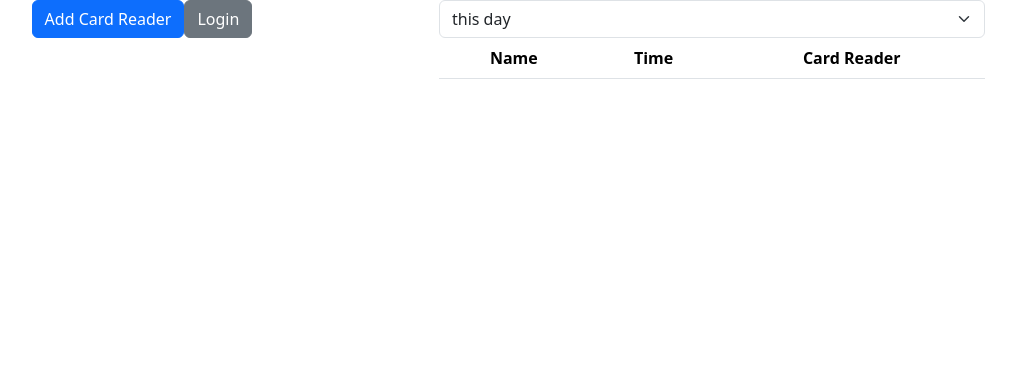
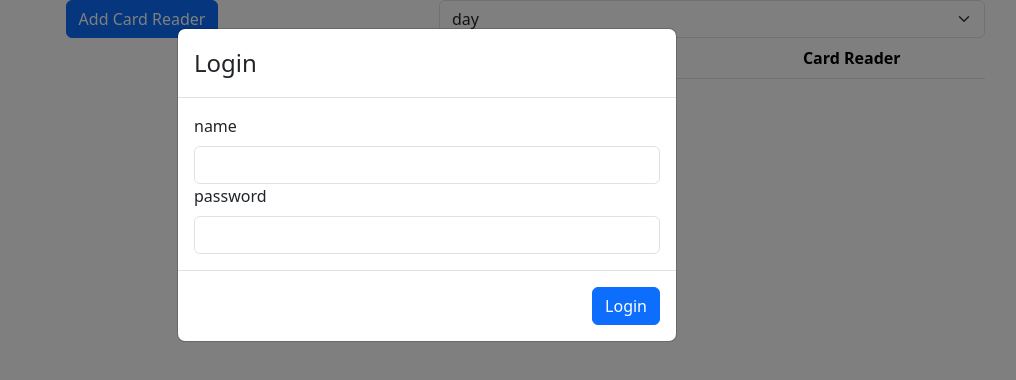
Before and after one commit to Risa123/AttendanceMonitor, a React (Create React App) app in the folder frontend/: page / in a window 1280 px wide. Shown: the top 380 px of the page, without its empty margins (213-1229 px from the left). Built offline with nearby package versions, Linux system fonts and the light colour scheme; no server answers.

Commit message:
frontend work, autorisation

```diff
--- a/frontend/public/index.html
+++ b/frontend/public/index.html
@@ -24,7 +24,7 @@
       work correctly both with client-side routing and a non-root public URL.
       Learn how to configure a non-root public URL by running `npm run build`.
     -->
-    <title>React App</title>
+    <title>Attendance Monitor</title>
   </head>
   <body>
     <noscript>You need to enable JavaScript to run this app.</noscript>
--- a/frontend/src/App.js
+++ b/frontend/src/App.js
@@ -15,25 +15,27 @@ import {CardReaderProvider} from "./cardreader/CardReaderProvider"
 import {useState} from "react"
 import { AttendanceLogProvider } from "./attendanceLog/AttendanceLogProvider"
 import CardReader from "./cardreader/CardReader"
+import Login from "./Login"
 
 export default function App() {
   const [showAddCardReader,setShowAddCardReader] = useState(false)
+  const [logPeriod, setLogPeriod] = useState("day")
   return (
-    <div className="App">
+    <div className = "App">
       <UserProvider>
       <CardReaderProvider>
       <AddCardReader show = {showAddCardReader} setShow = {setShowAddCardReader}/>
+      <Login/>
       <Container>
          <Row>
             <Col>
                <Button variant = "primary" onClick = {_ => setShowAddCardReader(true)}>Add Card Reader</Button>
-               <Button variant= "secondary">Login</Button>
                <CardReader/>
             </Col>
             <Col>
-              <Form.Select>
-                 <option>this day</option>
-                 <option>this week</option>
+              <Form.Select value = {logPeriod} onChange = {e => setLogPeriod(e.target.value)}>
+                 <option>day</option>
+                 <option>week</option>
               </Form.Select>
                <AttendanceLogProvider>
                   <AttendanceLog/>
--- /dev/null
+++ b/frontend/src/Login.js
@@ -0,0 +1,33 @@
+import { useContext, useState } from "react"
+
+import Modal from "react-bootstrap/Modal"
+import Button from "react-bootstrap/Button"
+import Form from "react-bootstrap/Form"
+
+import UserContext from "./UserProvider"
+
+export default function Login() {
+    const UserProvider = useContext(UserContext)
+    const [name, setName] = useState("")
+    const [password, setPassword] = useState("")
+    return <Modal show = {UserProvider.getUser() === null}>
+      <Modal.Header>
+        <Modal.Title>Login</Modal.Title>
+      </Modal.Header>
+      <Modal.Body>
+        <Form>
+            <Form.Label>name</Form.Label>
+            <Form.Control type = "text" onChange = {e => setName(e.target.value.trim())}/>
+            <Form.Label>password</Form.Label>
+            <Form.Control type = "password" onChange = {e => setPassword(e.target.value.trim())}/>
+        </Form>
+      </Modal.Body>
+      <Modal.Footer>
+          <Button variant = "primary" onClick={_ => {
+           if (name.length !== 0 && password.length !== 0) {
+            UserProvider.login(name, password)
+           }
+          }}>Login</Button>
+      </Modal.Footer>
+    </Modal>
+}
--- a/frontend/src/UserProvider.js
+++ b/frontend/src/UserProvider.js
@@ -1,10 +1,13 @@
-import {createContext} from "react";
+import {createContext, useState} from "react"
 
 const UserContext = createContext()
 
 export function UserProvider(props) {
+  const [user, setUser] = useState(null)
   const value = {
-
+     getUser:() => user,
+     login:(name, password) => setUser({name: name, password: password}),
+     logoff:() => setUser(null)
   }
   return <UserContext.Provider value = {value}>{props.children}</UserContext.Provider>
 }
--- a/frontend/src/attendanceLog/AttendanceLogProvider.js
+++ b/frontend/src/attendanceLog/AttendanceLogProvider.js
@@ -1,7 +1,7 @@
 import  { createContext, useContext } from "react"
 import { get } from "../requestCommon"
 
-import  CardReaderContext  from  "../cardreader/CardReaderProvider"
+import CardReaderContext from  "../cardreader/CardReaderProvider"
 
 const AttendanceLogContext = createContext()
 
--- a/frontend/src/cardreader/CardReader.js
+++ b/frontend/src/cardreader/CardReader.js
@@ -1,14 +1,17 @@
-import { useContext } from "react"
+import { useContext, useEffect, useState } from "react"
 
-import CardReaderContext  from "./CardReaderProvider"
+import CardReaderContext from "./CardReaderProvider"
 
 export default function CardReader(){
-    const list = []
+    const [list, setList] = useState([])
     const CardReaderProvider = useContext(CardReaderContext)
-    CardReaderProvider.list().then(cardReaders => {
+    useEffect(() => {
+        CardReaderProvider.list().then(cardReaders => {
+        list.length = 0 // clear list
         for (const cardReader of cardReaders) {
             list.push(cardReader.name)
         }
-    })
+        setList(list)
+    })},[CardReaderProvider, list])
     return <div>{list}</div>
 }
--- a/frontend/src/requestCommon.js
+++ b/frontend/src/requestCommon.js
@@ -1,13 +1,28 @@
 const SERVER_ADDRESS = "http://localhost:8000/"
 
 export async function get(requestName){
-  return await (await fetch(SERVER_ADDRESS + requestName,{method:"GET"})).json()
+  const request = await fetch(SERVER_ADDRESS + requestName,{method:"GET"})
+  if (request.status !== OK) {
+
+  }
+  return request.json()
 }
 
 export async function post(requestName,body){
-    return await (await fetch(SERVER_ADDRESS + requestName,{
+    const request = await fetch(SERVER_ADDRESS + requestName,{
         method:"POST",
         headers:{"Content-Type":"application/json"},
         body:JSON.stringify(body)
-    })).json()
+    })
+    if (request.status !== OK) {
+
+    }
+    return request.json()
 }
+
+export const BAD_REQUEST = 400
+export const OK = 200
+export const INTERNAL_ERROR = 500
+export const CREATED = 201
+export const NOT_FOUND = 404
+export const UNAUTHORISED = 401
```
Also changed, not shown: 1 other file (tests, documents, lock files or other folders).
